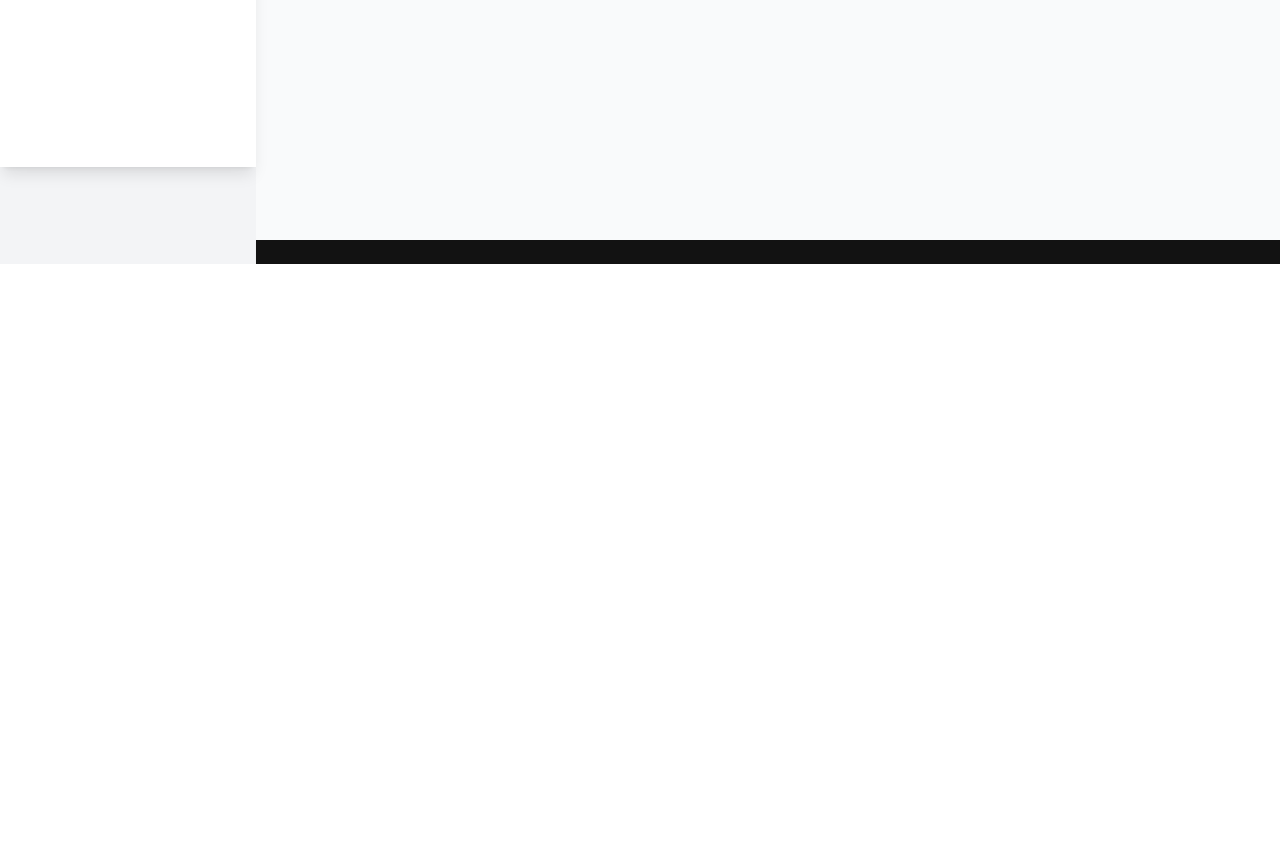
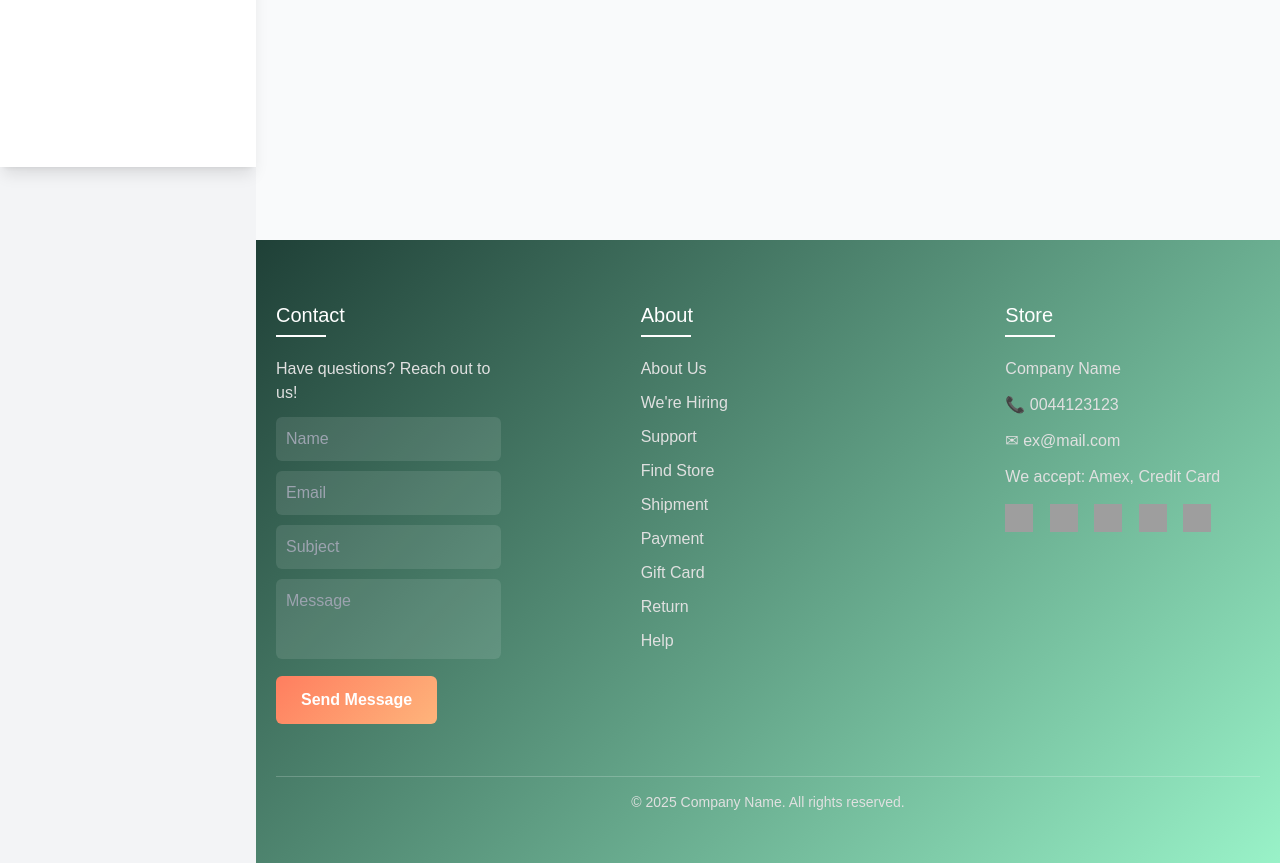
Before and after one commit to 1bilionsultanyusuf-hue/gg, a PHP site: page / in a window 1280 px wide. Shown: the part 633-1496 px from the top of the page. Before the commit the page ends 897 px from the top, so only its background shows below. Run offline with PHP 8.4, Linux system fonts and the light colour scheme; some libraries are stand-ins or nearby versions; grey boxes are pictures that could not be loaded.

Commit message:
Update footer.php

```diff
--- a/modul/layouts/footer.php
+++ b/modul/layouts/footer.php
@@ -1,4 +1,53 @@
-<footer class="bg-[#121212] shadow-sm p-3 flex items-center justify-between">
+<footer class="site-footer">
+    <div class="footer-container">
+
+        <!-- Contact -->
+        <div class="footer-column">
+            <h3>Contact</h3>
+            <p>Have questions? Reach out to us!</p>
+            <form method="post" action="">
+                <input type="text" name="name" placeholder="Name">
+                <input type="email" name="email" placeholder="Email">
+                <input type="text" name="subject" placeholder="Subject">
+                <textarea name="message" placeholder="Message"></textarea>
+                <button type="submit">Send Message</button>
+            </form>
+        </div>
+
+        <!-- About -->
+        <div class="footer-column">
+            <h3>About</h3>
+            <ul>
+                <li><a href="#">About Us</a></li>
+                <li><a href="#">We're Hiring</a></li>
+                <li><a href="#">Support</a></li>
+                <li><a href="#">Find Store</a></li>
+                <li><a href="#">Shipment</a></li>
+                <li><a href="#">Payment</a></li>
+                <li><a href="#">Gift Card</a></li>
+                <li><a href="#">Return</a></li>
+                <li><a href="#">Help</a></li>
+            </ul>
+        </div>
+
+        <!-- Store -->
+        <div class="footer-column">
+            <h3>Store</h3>
+            <p>Company Name</p>
+            <p>📞 0044123123</p>
+            <p>✉ ex@mail.com</p>
+            <p>We accept: Amex, Credit Card</p>
+            <div class="social-icons">
+                <a href="#"><img src="icon-facebook.png" alt="FB"></a>
+                <a href="#"><img src="icon-instagram.png" alt="IG"></a>
+                <a href="#"><img src="icon-pinterest.png" alt="PT"></a>
+                <a href="#"><img src="icon-twitter.png" alt="TW"></a>
+                <a href="#"><img src="icon-linkedin.png" alt="LN"></a>
+            </div>
+        </div>
+
+    </div>
+    <div class="footer-bottom">
+        &copy; <?= date('Y'); ?> Company Name. All rights reserved.
+    </div>
 </footer>
-</body>
-</html>
```
